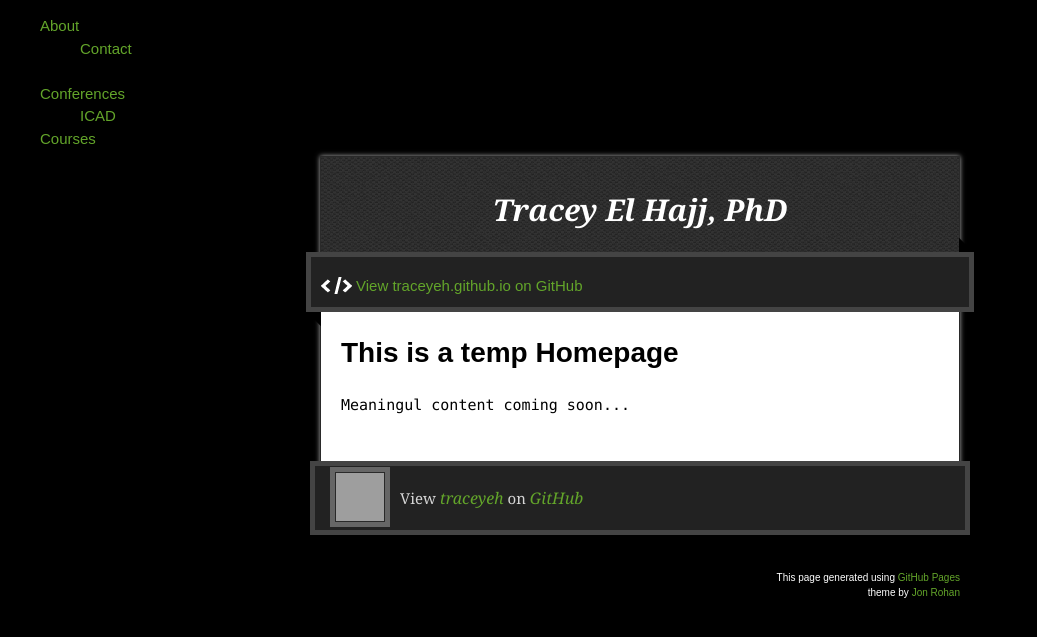
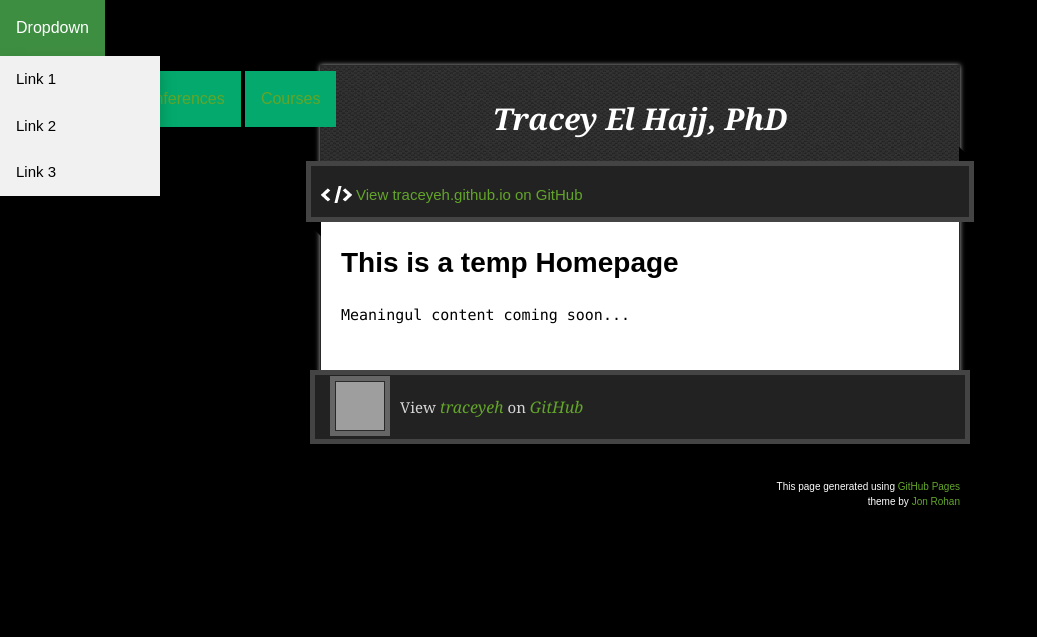
Before and after one commit to traceyeh/traceyeh.github.io, a Jekyll site: the page built from docs/index.md, in a window 1280 px wide. Shown: the top 637 px of the page, without its empty margins (0-1037 px from the left). Built offline with Jekyll 4.4.1, drawn with Linux system fonts in a browser that asks for light colours; the repository's description, which GitHub fills in, is left out; grey boxes are pictures that could not be loaded.

Commit message:
Work on dropdown

```diff
--- a/docs/_layouts/default.html
+++ b/docs/_layouts/default.html
@@ -17,25 +17,36 @@
 
 <body>
   <div class="nav">
+
+     <div class="dropdown">
+  <button class="dropbtn">Dropdown</button>
+  <div class="dropdown-content">
+    <a href="#">Link 1</a>
+    <a href="#">Link 2</a>
+    <a href="#">Link 3</a>
+  </div>
+</div>
+
+
     <nav>
       <ul>
-        <li id="menu" >
-          <a href="https://traceyeh.github.io/about/contact">About</a>
-          <ul class="popup">
+        <li class="dropdown">
+          <button class="dropbtn"><a href="https://traceyeh.github.io/about/contact">About</a></button>
+          <ul class="dropdown-content">
             <li><a href="https://traceyeh.github.io/about/contact">Contact</a></li>
             <li>CV</li>
           </ul>
 
         </li>
-        <li id="menu">
-          <a href="https://traceyeh.github.io/conferences/conferences">Conferences</a>
-          <ul class="popup">
+        <li class="dropdown">
+          <button class="dropbtn"><a href="https://traceyeh.github.io/conferences/conferences">Conferences</a></button>
+          <ul class="dropdown-content">
             <li><a href=https://traceyeh.github.io/elHajjICAD>ICAD</a></li>
           </ul>
         </li>
-        <li id="menu" >
-          <a href="https://traceyeh.github.io/courses/courses">Courses</a>
-          <ul class="popup">
+        <li class="dropdown">
+          <button class="dropbtn"><a href="https://traceyeh.github.io/courses/courses">Courses</a></button>
+          <ul class="dropdown-content">
             <li>TS300</li>
             <li>ENGL395</li>
             <li>ENGL146</li>
--- a/docs/_sass/jekyll-theme-time-machine.scss
+++ b/docs/_sass/jekyll-theme-time-machine.scss
@@ -30,21 +30,48 @@
 }
 
 
-/*a ~ ul{*/
-  /*display: none;*/
-  /*visibility: hidden;
-  text-align: right;
-  margin-left: 3%;*/
-
-  /* Position the tooltip */
-  /*position: absolute;
-  z-index: 2;
+/*Drop down menu nav*/
+.dropbtn {
+  background-color: #04AA6D;
+  color: white;
+  padding: 16px;
+  font-size: 16px;
+  border: none;
 }
 
-.popup:hover{
-  visibility: visible;
+/* The container <div> - needed to position the dropdown content */
+.dropdown {
+  position: relative;
   display: inline-block;
-}*/
+}
+
+/* Dropdown Content (Hidden by Default) */
+.dropdown-content {
+  display: none;
+  position: absolute;
+  background-color: #f1f1f1;
+  min-width: 160px;
+  box-shadow: 0px 8px 16px 0px rgba(0,0,0,0.2);
+  z-index: 1;
+}
+
+/* Links inside the dropdown */
+.dropdown-content a {
+  color: black;
+  padding: 12px 16px;
+  text-decoration: none;
+  display: block;
+}
+
+/* Change color of dropdown links on hover */
+.dropdown-content a:hover {background-color: #ddd;}
+
+/* Show the dropdown menu on hover */
+.dropdown:hover .dropdown-content {display: block;}
+
+/* Change the background color of the dropdown button when the dropdown content is shown */
+.dropdown:hover .dropbtn {background-color: #3e8e41;}
+/*End drop down*/
 
 h1.title {
   margin: 30px 20px 10px;
--- a/docs/assets/js/script.js
+++ b/docs/assets/js/script.js
@@ -44,15 +44,6 @@
     }
   });
 
-var e = document.getElementById('menu');
-e.onmouseover = function() {
-  document.getElementByClass('popup').style.display = 'block';
-}
-e.onmouseout = function() {
-  document.getElementByClass('popup').style.display = 'none';
-}
-
-
   $(".current-section a").click(function(){
     $(window).scrollTop(0);
     return false;
```
